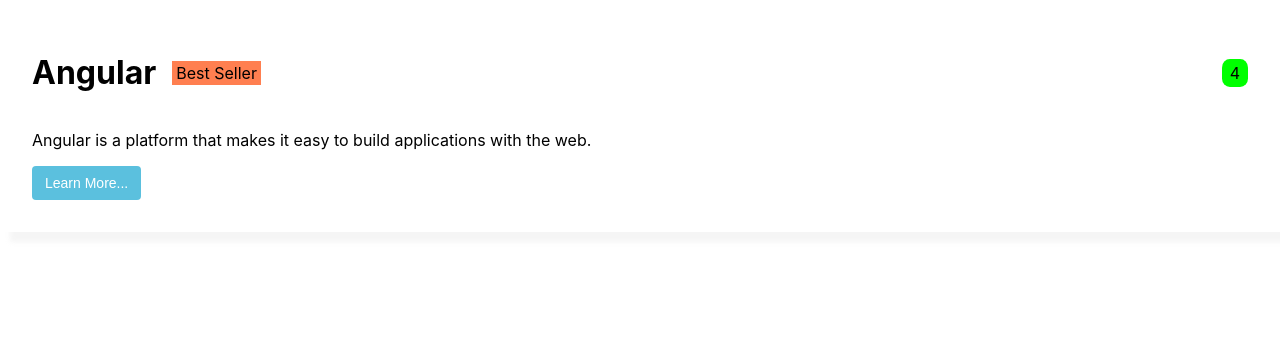
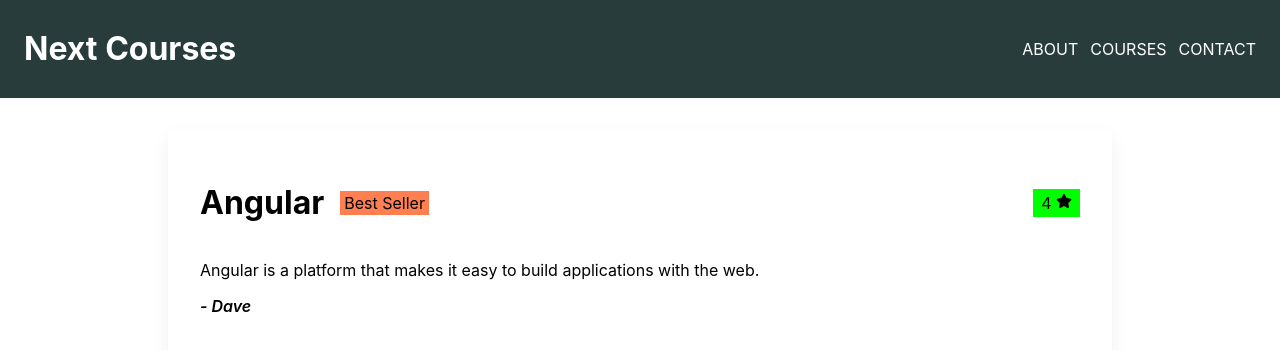
Before and after one commit to kiranhpe/next-course, a Next.js app: page /courses/1 in a window 1280 px wide. Shown: the top 350 px of the page. Built offline with nearby package versions, Linux system fonts and the light colour scheme.

Commit message:
details page

```diff
--- a/components/course.js
+++ b/components/course.js
@@ -1,9 +1,21 @@
 import React from "react";
+import { Card } from "../ui-kit/card";
 import { LinkButton } from "../ui-kit/link-button";
+import { FaStar } from "react-icons/fa";
+
 import styles from "./course.module.scss";
-export const Course = ({ course }) => {
+import { getAuthorByID } from "../mock-data.service";
+export const Course = ({ course, isAdvancedPage }) => {
+
+  const getRatingStyles = (rating) => {
+    if (rating < 3) return styles.ratingRed;
+    if (rating < 4) return styles.ratingYellow;
+    return styles.ratingGreen;
+  };
+
   return (
-    <div className={styles.card}>
+    <Card>
+      <title>{course.name}</title>
       <div className={styles.cardheader}>
         <h1>{course.name}</h1>
         {course.isTopRated && (
@@ -13,21 +25,23 @@
         )}
         <span
           className={[
-            ...[
-              course.rating <= 2
-                ? styles.poor
-                : course.rating <= 3
-                ? styles.average
-                : styles.excellent,
-            ],
+            ...[getRatingStyles(course.rating)],
             ...[styles.rating],
           ].join(" ")}
         >
-          {course.rating}
+          {course.rating} <FaStar />
         </span>
       </div>
       <p>{course.description}</p>
-      <LinkButton href={'/courses/' + course.id} text="Learn More..."></LinkButton>
-    </div>
+      <p className={styles.author}>{"- "+getAuthorByID(course.id).name}</p>
+      {!isAdvancedPage && (
+        <div className={styles.learnMore}>
+          <LinkButton
+            href={"/courses/" + course.id}
+            text="Learn More..."
+          ></LinkButton>
+        </div>
+      )}
+    </Card>
   );
 };
--- a/components/course.module.scss
+++ b/components/course.module.scss
@@ -1,36 +1,40 @@
-.card {
-    box-shadow: 10px 10px 5px 0px rgba(242,242,242,0.75);
-    padding: 32px;
-}
 .cardheader {
     display: flex;
     align-items: center;
 }
 .rating {
     margin-left: auto;
-    background-color: gray;
     padding: 4px 8px;
-    border-radius: 30%;
 }
 
 .bestSeller {
    display: flex;
    align-items: center;
-}
-.bestSeller span {
-    background-color: coral;
-    margin-left: 16px;
-    padding: 2px 4px;
+   span {
+        background-color: coral;
+        margin-left: 16px;
+        padding: 2px 4px;
+    }
 }
 
-.excellent {
+.author {
+    font-style: italic;
+    font-weight: 600;
+}
+
+.learnMore {
+    display: flex;
+    justify-content: flex-end;
+}
+
+.ratingGreen {
     background-color: #00ff00;
 }
 
-.average {
+.ratingYellow {
     background-color: #ff9900;
 }
 
-.poor {
+.ratingRed {
     background-color: #ff0000;
 }
--- /dev/null
+++ b/components/header.js
@@ -0,0 +1,15 @@
+import React from 'react'
+import styles from './header.module.scss';
+
+export const Header = () => {
+    return (
+        <div className={styles.header}>
+            <h1 className={styles.brand}>Next Courses</h1>
+            <nav className={styles.nav}>
+                <a className={styles.link} href="/about">about</a>
+                <a className={styles.link} href="/courses">courses</a>
+                <a className={styles.link} href="/contact">contact</a>
+            </nav>
+        </div>
+    )
+}
--- /dev/null
+++ b/components/header.module.scss
@@ -0,0 +1,24 @@
+.header {
+    padding: 8px 24px;
+    display: flex;
+    align-items: center;
+    background-color: #283d3b;
+    color: #fff;
+    .brand {
+        font-size: 2rem;
+        font-weight: bold;
+    }
+    .nav {
+        display: flex;
+        align-items: center;
+        margin-left: auto;
+        .link {
+            margin-left: 12px;
+            text-decoration: none;
+            text-transform: uppercase;
+            &:hover {
+                text-decoration: underline;
+            }
+        }
+    }
+}
--- /dev/null
+++ b/components/layout.js
@@ -0,0 +1,13 @@
+import { Header } from "./header";
+import styles from './layout.module.scss';
+
+const Layout = ({ children }) => {
+  return (
+    <div className="layout">
+      <Header />
+      <main className={styles.content}>{children}</main>
+    </div>
+  );
+};
+
+export default Layout;
--- /dev/null
+++ b/components/layout.module.scss
@@ -0,0 +1,3 @@
+.content {
+    padding: 32px 168px;
+}
--- a/mock-data.service.js
+++ b/mock-data.service.js
@@ -11,6 +11,7 @@
     price: 190,
     rating: 4.0,
     students: 2300,
+    author: 1
   },
   {
     id: 2,
@@ -23,6 +24,7 @@
     price: 222,
     rating: 4.5,
     students: 3000,
+    author: 2
   },
   {
     id: 3,
@@ -36,6 +38,7 @@
     price: 300,
     rating: 5.0,
     students: 2000,
+    author: 1
   },
   {
     id: 4,
@@ -48,6 +51,7 @@
     price: 444,
     rating: 1.0,
     students: 1000,
+    author: 4
   },
   {
     id: 5,
@@ -61,6 +65,7 @@
     price: 555,
     rating: 4.5,
     students: 2000,
+    author: 2
   },
   {
     id: 6,
@@ -73,6 +78,7 @@
     price: 666,
     rating: 4.5,
     students: 2000,
+    author: 3
   },
   {
     id: 7,
@@ -85,6 +91,7 @@
     price: 777,
     rating: 4.5,
     students: 2000,
+    author: 3
   },
   {
     id: 8,
@@ -97,6 +104,7 @@
     price: 888,
     rating: 4.5,
     students: 2000,
+    author: 2
   },
   {
     id: 9,
@@ -109,8 +117,16 @@
     price: 999,
     rating: 4.5,
     students: 2000,
+    author: 1
   },
 ];
+
+const authors = [
+  {id: 1, name: "Dave"},
+  {id: 2, name: "Sammy"},
+  {id: 3, name: "Mike"},
+  {id: 4, name: "Robert"},
+]
 
 
 export const getCourses = () => {
@@ -136,3 +152,7 @@
 export const searchCoursesByName = (name) => {
     return courses.filter((course) => course.name.toLowerCase().includes(name.toLowerCase()));
 }
+
+export const getAuthorByID = (id) => {
+    return authors.find((author) => author.id === id);
+}
--- a/package.json
+++ b/package.json
@@ -12,6 +12,7 @@
     "next": "12.0.1",
     "react": "17.0.2",
     "react-dom": "17.0.2",
+    "react-icons": "^4.3.1",
     "sass": "^1.43.4"
   },
   "devDependencies": {
--- a/pages/_app.js
+++ b/pages/_app.js
@@ -1,7 +1,12 @@
-import '../styles/globals.scss'
+import Layout from "../components/layout";
+import "../styles/globals.scss";
 
 function MyApp({ Component, pageProps }) {
-  return <Component {...pageProps} />
+  return (
+    <Layout>
+      <Component {...pageProps} />
+    </Layout>
+  );
 }
 
-export default MyApp
+export default MyApp;
--- a/pages/courses/[id].js
+++ b/pages/courses/[id].js
@@ -7,7 +7,7 @@
   const router = useRouter();
   return (
     <div>
-      {router.query['id'] && (<Course course={getCourseById(+router.query.id)} />)}
+      {router.query['id'] && (<Course course={getCourseById(+router.query.id)} isAdvancedPage={true} />)}
     </div>
   );
 };
--- /dev/null
+++ b/ui-kit/card.js
@@ -0,0 +1,10 @@
+import React from 'react'
+import styles from './card.module.scss';
+
+export const Card = ({children}) => {
+    return (
+        <div className={styles.card}>
+            {children}
+        </div>
+    )
+}
--- /dev/null
+++ b/ui-kit/card.module.scss
@@ -0,0 +1,5 @@
+.card {
+    padding: 32px;
+    border-radius: 4px;
+    box-shadow: 0px 6px 18px rgba(0, 0, 0, 0.06);
+}
```
Also changed, not shown: 1 other file (tests, documents, lock files or other folders).
